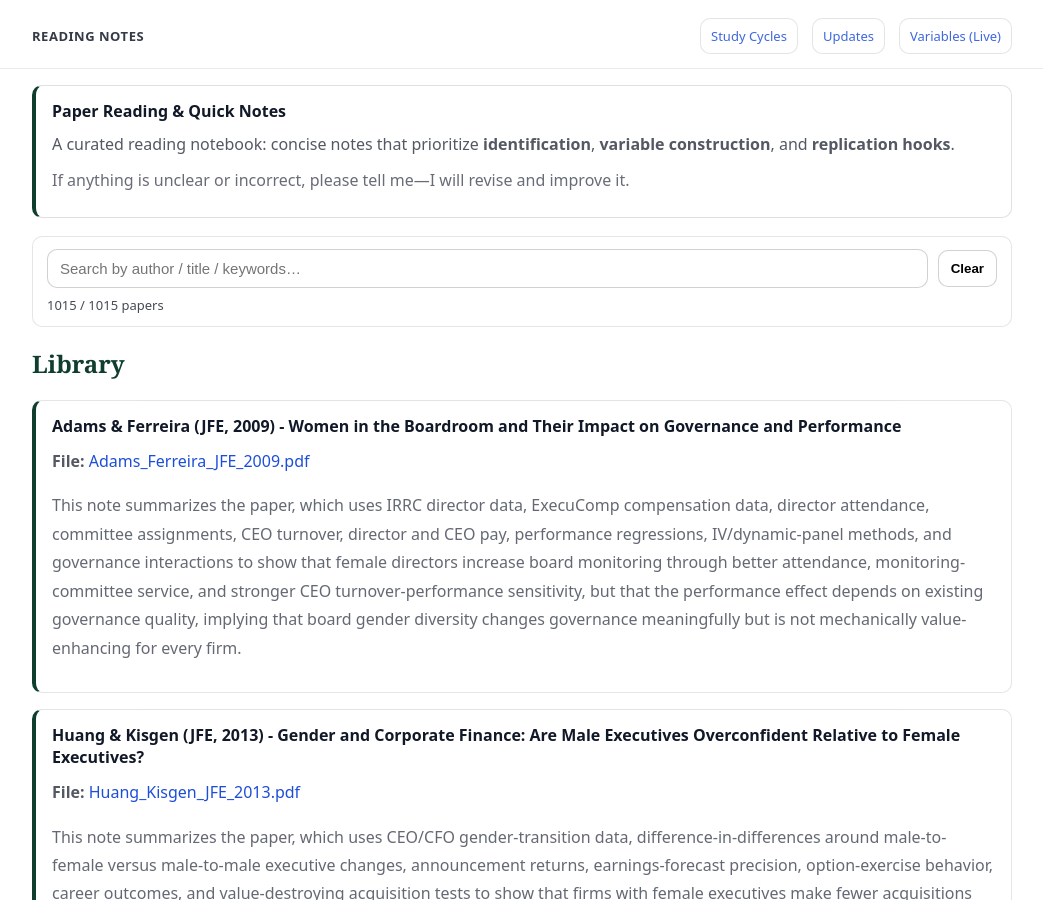
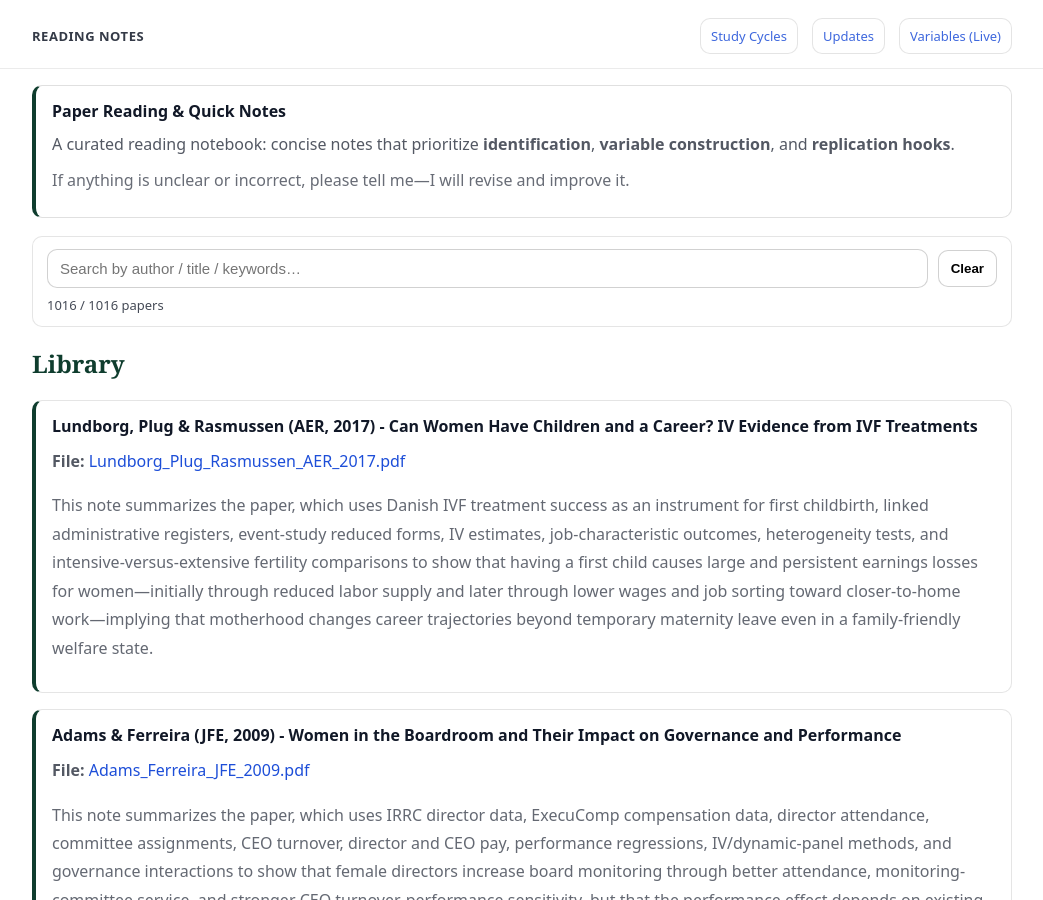
Before and after one commit to yaxinzn/study-archive, a Jekyll site: the page built from reading/index.md, in a window 1280 px wide and 900 px high. Shown: the whole window, without its empty margins (118-1161 px from the left). Built offline with Jekyll 4.4.1, drawn with Linux system fonts in a browser that asks for light colours.

Commit message:
Reading: add/update Lundborg_Plug_Rasmussen_AER_2017.pdf

```diff
--- a/_data/reading.yml
+++ b/_data/reading.yml
@@ -1,3 +1,7 @@
+- title: "Lundborg, Plug & Rasmussen (AER, 2017) - Can Women Have Children and a Career? IV Evidence from IVF Treatments"
+  file: "Lundborg_Plug_Rasmussen_AER_2017.pdf"
+  desc: "This note summarizes the paper, which uses Danish IVF treatment success as an instrument for first childbirth, linked administrative registers, event-study reduced forms, IV estimates, job-characteristic outcomes, heterogeneity tests, and intensive-versus-extensive fertility comparisons to show that having a first child causes large and persistent earnings losses for women—initially through reduced labor supply and later through lower wages and job sorting toward closer-to-home work—implying that motherhood changes career trajectories beyond temporary maternity leave even in a family-friendly welfare state."
+
 - title: "Adams & Ferreira (JFE, 2009) - Women in the Boardroom and Their Impact on Governance and Performance"
   file: "Adams_Ferreira_JFE_2009.pdf"
   desc: "This note summarizes the paper, which uses IRRC director data, ExecuComp compensation data, director attendance, committee assignments, CEO turnover, director and CEO pay, performance regressions, IV/dynamic-panel methods, and governance interactions to show that female directors increase board monitoring through better attendance, monitoring-committee service, and stronger CEO turnover-performance sensitivity, but that the performance effect depends on existing governance quality, implying that board gender diversity changes governance meaningfully but is not mechanically value-enhancing for every firm."
```
Also changed, not shown: 1 other file.
